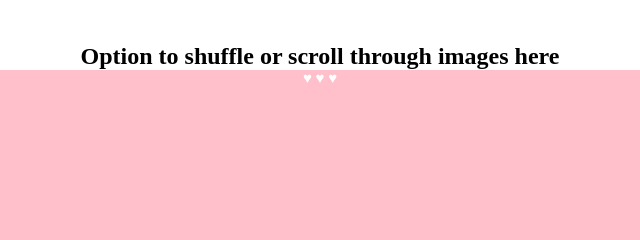
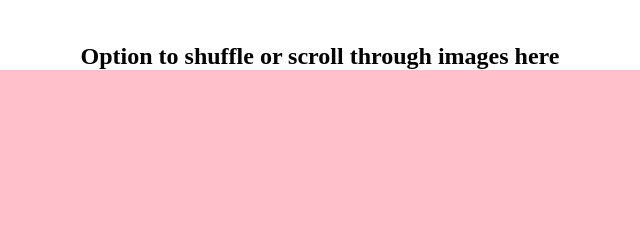
Before and after one commit to nicanthoni/memory-bank, a plain HTML site: page index.html in a window 1280 px wide. Shown: the part 381-621 px from the top of the page, 320-960 px from the left. Drawn offline with Linux system fonts and the light colour scheme.

```diff
--- a/index.html
+++ b/index.html
@@ -11,8 +11,8 @@
         <title>N&L's Memory Bank</title>
     </head>
 
+<body>
 
-<body>
   <header id="header">
     <h1>N&L's Memory Bank</h1>
     <br>
@@ -34,7 +34,6 @@
 </main>
 
   <footer>
-    <p>♥ ♥ ♥</p>
   </footer>
 
 </body>
```
Also changed, not shown: assets/style.css (line endings or trailing spaces), 1 other file.
